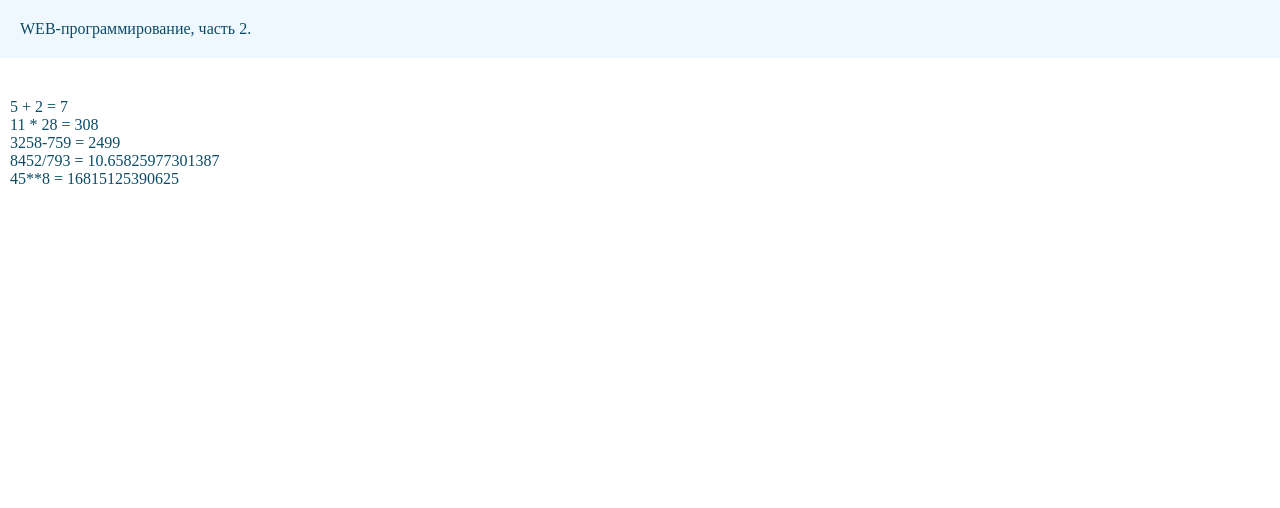
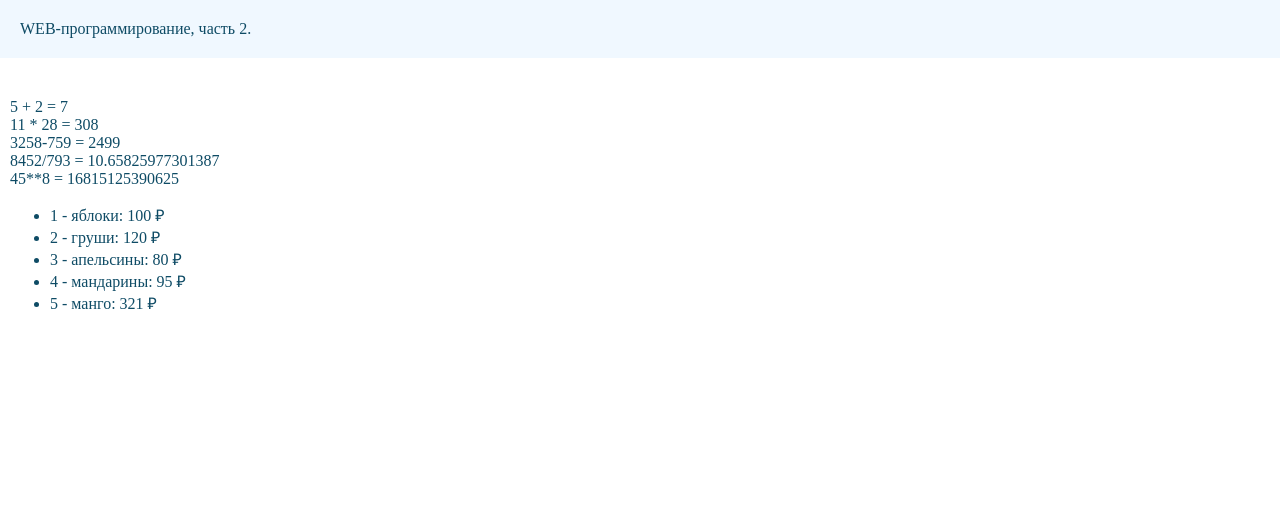
Before and after one commit to bushuevva/Backend_NSTU, a Flask app: page /lab2/example in a window 1280 px wide. Shown: the top 508 px of the page. Run offline with Flask 3, Linux system fonts and the light colour scheme.

Commit message:
Цикл в шаблоне

```diff
--- a/app.py
+++ b/app.py
@@ -199,8 +199,12 @@ def add_flower(name):
 '''
 @app.route('/lab2/example')
 def example():
-      name = 'Бушуева Ирина Андреевна'
-      num = '2'
-      curs = '3'
-      gruppa = 'ФБИ-24'
-      return render_template('example.html', name = name, num = num, curs = curs, gruppa = gruppa)
+    name, num, curs, gruppa = 'Бушуева Ирина Андреевна', 2, 3,'ФБИ-24'
+    fruits = [
+            {'name':'яблоки' , 'price': 100},
+            {'name':'груши' , 'price': 120},
+            {'name':'апельсины' , 'price': 80},
+            {'name':'мандарины' , 'price': 95},
+            {'name':'манго' , 'price': 321}
+    ]
+    return render_template('example.html', name = name, num = num, curs = curs, gruppa = gruppa, fruits = fruits)
--- a/templates/example.html
+++ b/templates/example.html
@@ -23,6 +23,12 @@
         3258-759 = {{3258-759}} <br>
         8452/793 = {{8452/793}} <br>
         45**8 = {{45**8}} <br>
+
+        <ul>
+            {% for f in fruits %}
+            <li> {{loop.index}} - {{f.name}}: {{f.price}} &#x20bd</li>
+            {% endfor %}
+        </ul>
     </main>
     <footer>
         &copy;
```
